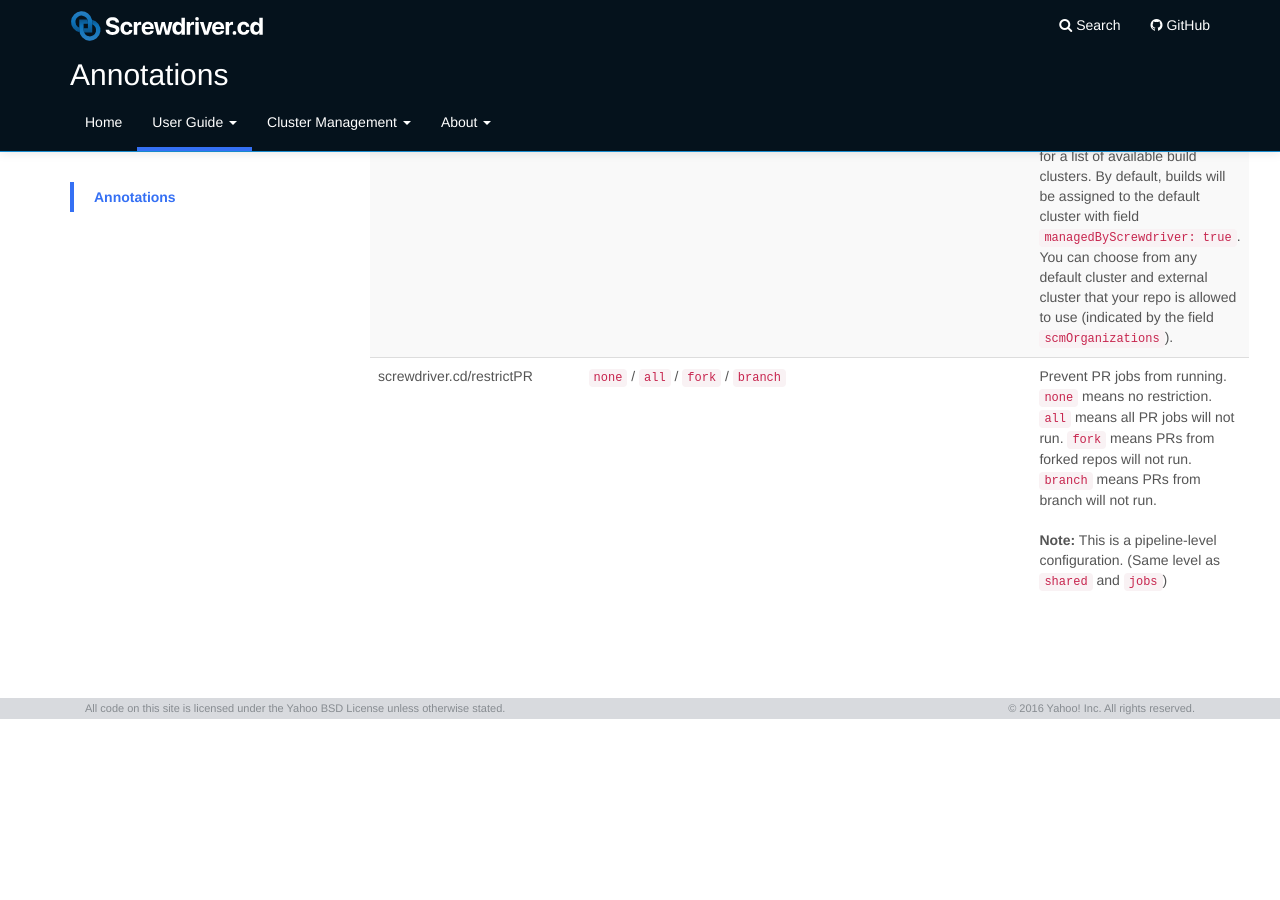
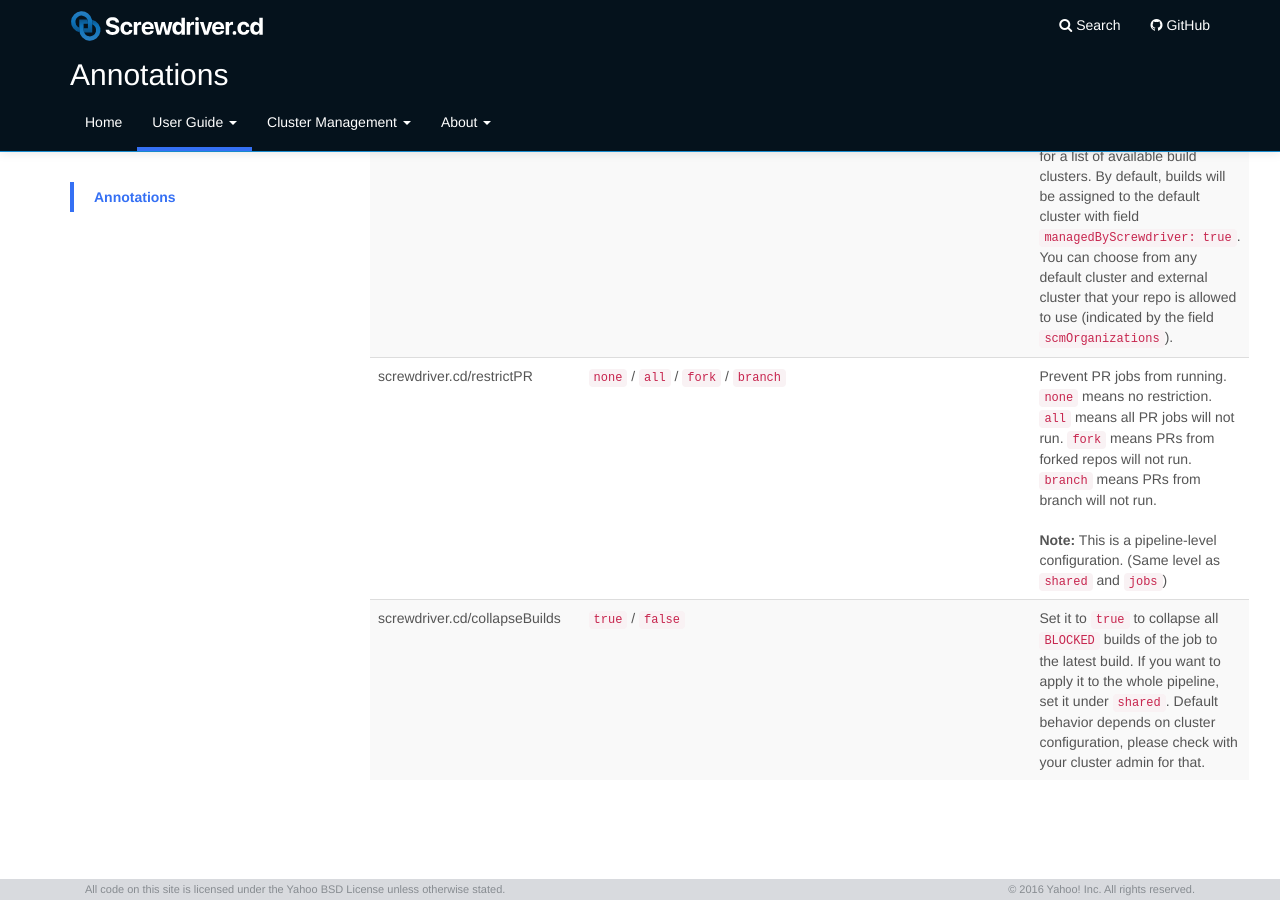
Before and after one commit to screwdriver-cd/guide, a Jekyll site: the page built from docs/user-guide/configuration/annotations.md, in a window 1280 px wide and 900 px high, scrolled down 2064 px. Built offline with Jekyll 4.4.1, drawn with Linux system fonts in a browser that asks for light colours; before the commit the page ends 2783 px from its top, so only the background shows below that.

Commit message:
fix: add doc for collapse annotation

```diff
--- a/docs/user-guide/configuration/annotations.md
+++ b/docs/user-guide/configuration/annotations.md
@@ -42,5 +42,6 @@ Some Annotations are used to modify the properties of the build environment. The
 | screwdriver.cd/timeout | Number of minutes | This will allow the user to choose the number of minutes a build should timeout after. Default is `90` minutes. |
 | screwdriver.cd/buildPeriodically | A CRON expression with an 'H' in the minutes field, e.g. `H 0 * * *` <br><br>**Note:** The first interval is always set to "H" (maximum frequency as once per hour) to avoid large spikes for shared resources. You can test out your cron expression at https://crontab.guru/ | This will trigger your job periodically according to the cron expression. |
 | screwdriver.cd/repoManifest | Git repository checkout URL, e.g. `https://github.com/org/repo.git/manifestFilePath.xml#branch` <br><br>1. Checkout URL: `https://github.com/org/repo.git` (required) <br>2. Path to manifest file: `manifestFilePath.xml` (optional, defaults to `default.xml`) <br> 3. Branch name: `#branch` (optional, defaults to `#master`) | [Repo](https://gerrit.googlesource.com/git-repo) is a tool built on top of Git for managing repositories. This value is the checkout URL of a Git repository that contains a repo manifest `xml` file. If this value is specified, Screwdriver will checkout your source code in accordance with the configuration of the `xml` file. |
- | screwdriver.cd/buildCluster | Build cluster name to run your build in | You can refer to `<API URL>/v4/buildclusters` for a list of available build clusters. By default, builds will be assigned to the default cluster with field `managedByScrewdriver: true`. You can choose from any default cluster and external cluster that your repo is allowed to use (indicated by the field `scmOrganizations`).
+ | screwdriver.cd/buildCluster | Build cluster name to run your build in | You can refer to `<API URL>/v4/buildclusters` for a list of available build clusters. By default, builds will be assigned to the default cluster with field `managedByScrewdriver: true`. You can choose from any default cluster and external cluster that your repo is allowed to use (indicated by the field `scmOrganizations`).|
  | screwdriver.cd/restrictPR | `none` / `all` / `fork` / `branch` | Prevent PR jobs from running. `none` means no restriction. `all` means all PR jobs will not run. `fork` means PRs from forked repos will not run. `branch` means PRs from branch will not run. <br><br>**Note:** This is a pipeline-level configuration. (Same level as `shared` and `jobs`)|
+ | screwdriver.cd/collapseBuilds | `true` / `false` | Set it to `true` to collapse all `BLOCKED` builds of the job to the latest build. If you want to apply it to the whole pipeline, set it under `shared`. Default behavior depends on cluster configuration, please check with your cluster admin for that.  |
```
